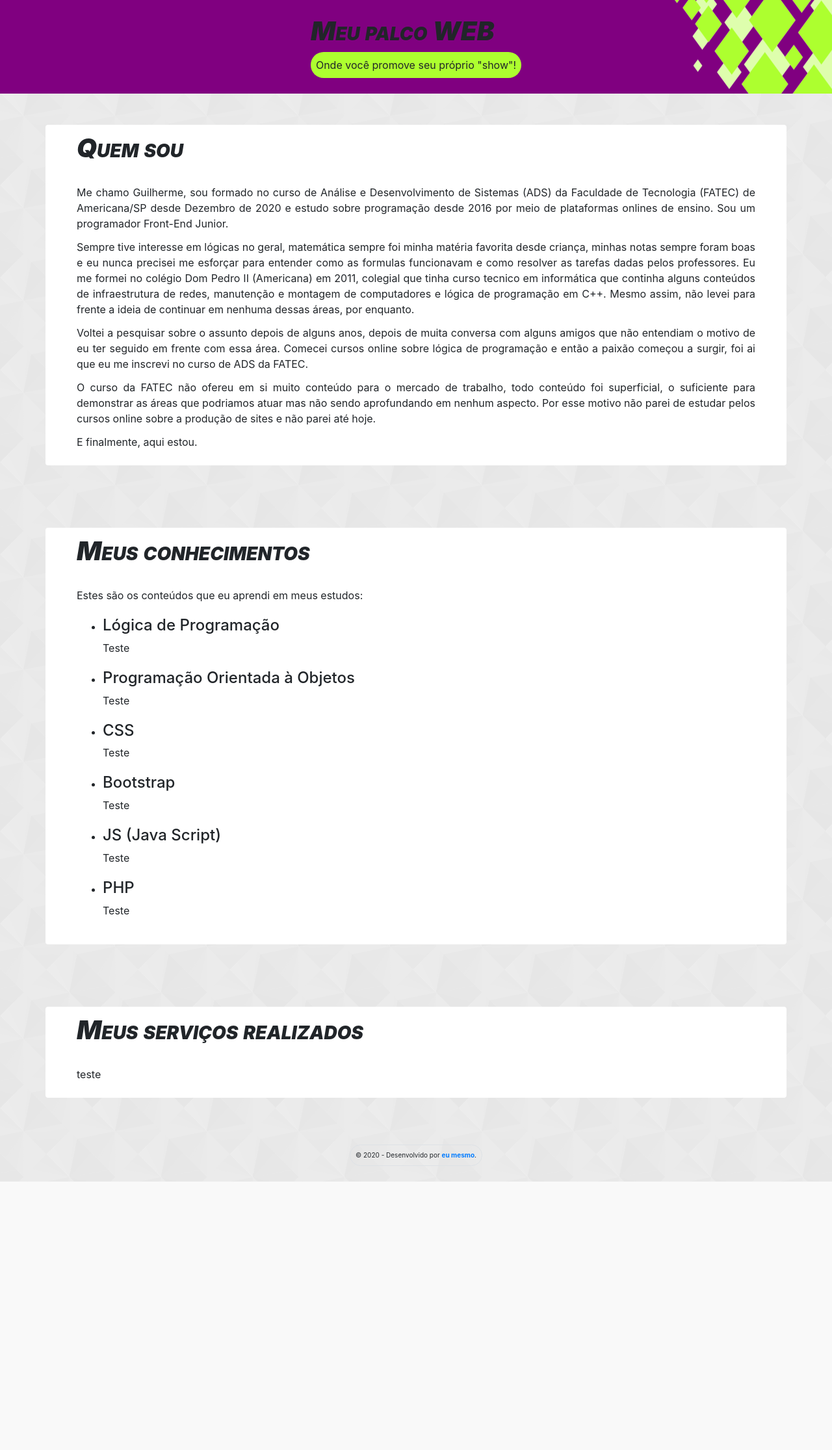
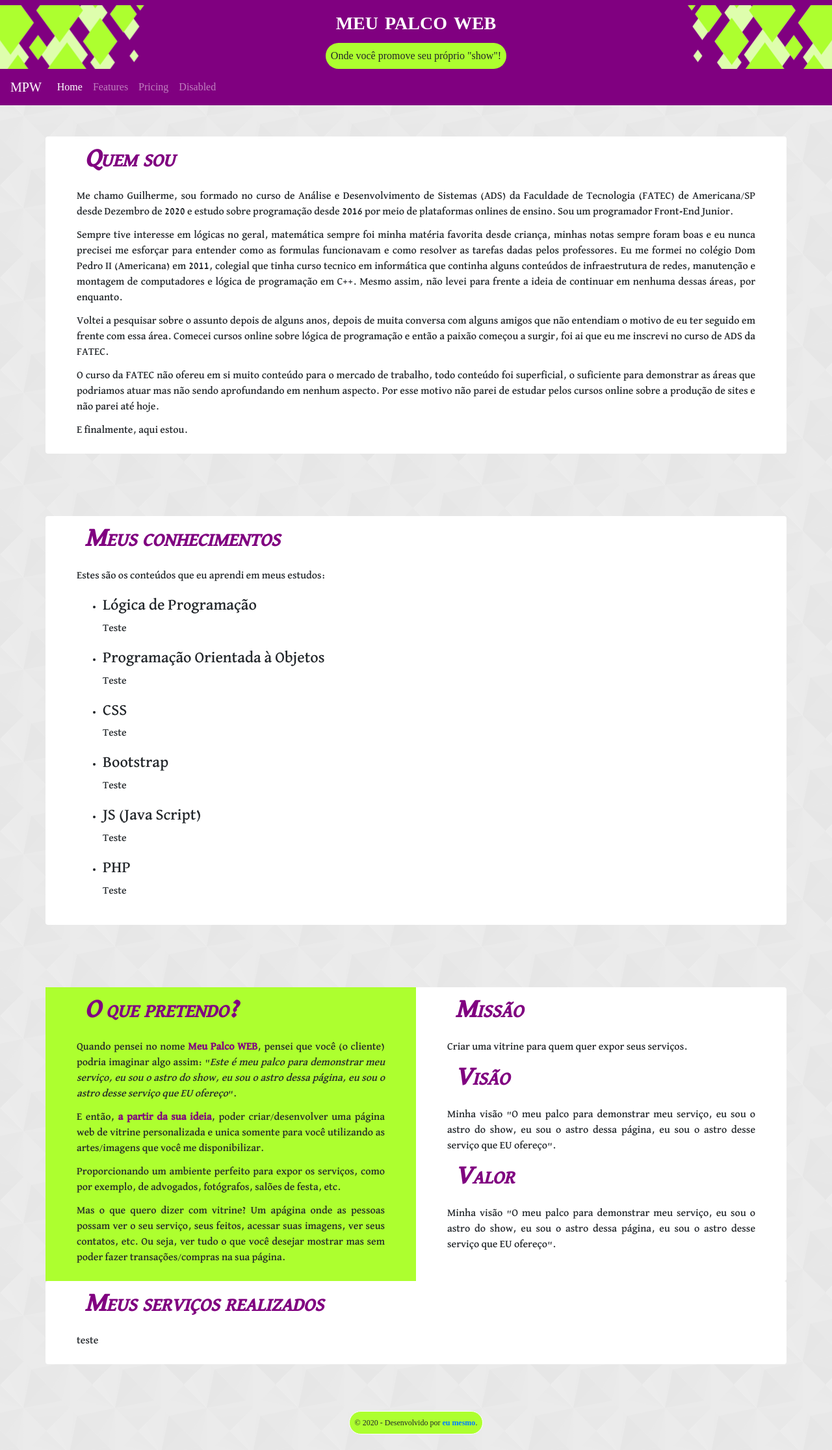
Before and after one commit to guilhermesobu/guilherme.com.br, a PHP site: page / in a window 1280 px wide. Shown: the whole page at 65% size. Before the commit the page ends 1818 px from the top, so only its background shows below. Run offline with PHP 8.4, Linux system fonts and the light colour scheme; some web fonts are replaced.

Commit message:
Adicionado várias mudanças no CSS, aparência da página e conteúdo no serviços oferecidos

```diff
--- a/index.php
+++ b/index.php
@@ -2,19 +2,32 @@
 include 'src/default/defaultTop.php';
 ?>
 
+<div class="row-fluid david bg-diamond">
 
-<div class="">
+<!-- HEADER -->
+    <div id="header" class="">
         <?php
+        require 'src/default/header.php';
+        ?>
+    </div>
 
-    require 'src/default/header.php';
+<!-- NAVBAR -->
+    <div id="navbar" class="sticky-top">
+        <?php
+        require 'src/default/navbar.php';
+        ?>
+    </div>
+
+<!-- CONTENT -->
+    <div id="content">
+
+        <?php
 
         //QUEM SOU
         require 'src/default/aboutMe.php';
 
-
         //CONHECIMENTOS
         require 'src/default/technique.php';
-
 
         //MEUS TRABALHOS
         require 'src/default/myServices.php';
@@ -29,14 +42,11 @@
          * Meus horários e contato
          */
 
-
-
-
         require 'src/default/copyright.php';
 
         ?>
     </div>
-
+</div>
 
 <?php
 include 'src/default/defaultBotton.php';
--- /dev/null
+++ b/scss/classes.css
@@ -0,0 +1,46 @@
+.bg-purple{
+    background-color: #800080;
+}
+.bg-green{
+    background-color: #adff2f;
+}
+
+.bg-diamond{
+    background-image: url('/src/img/diac_roxo.png');
+}
+
+.header-squares{
+    background-repeat: no-repeat;
+    background-position: right;
+    background-image: url('/src/img/squares.png');
+}
+.header-squares-reverse{
+    background-repeat: no-repeat;
+    background-position: right;
+    background-image: url('/src/img/squares.png');
+    transform: scaleX(-1);
+}
+
+.fixed-height-50{
+    height: 50px;
+}
+
+
+
+/* HEADER */
+.transition{
+    color: #ffffff;
+    text-align: center;
+    font-size: 40px;
+    transition: font-size 0.1s;
+}
+.transition:hover{
+    font-size: 41px;
+    animation-name: transition;
+    animation-duration: 1s;
+}
+@keyframes transition{
+      0% {color: #ffffff;}
+     30% {color: #adff2f;}
+    100% {color: #ffffff;}
+}
--- /dev/null
+++ b/scss/fonts.css
@@ -0,0 +1,30 @@
+.text-purple{
+    color: #800080;
+}
+.text-green{
+    color: #adff2f;
+}
+
+@font-face{
+    font-family: DavidLibre;
+    src: url(/src/fonts/davidLibre/DavidLibre-Medium.ttf);
+}
+.david{
+    font-family: DavidLibre;
+}
+
+@font-face{
+    font-family: Raleway;
+    src: url(/src/fonts/raleway/static/Raleway-Medium.ttf);
+}
+.raleway{
+    font-family: Raleway !important;
+}
+
+@font-face{
+    font-family: RalewayBold;
+    src: url(/src/fonts/raleway/static/Raleway-ExtraBold.ttf);
+}
+.raleway-bold{
+    font-family: RalewayBold !important;
+}
--- a/scss/index.css
+++ b/scss/index.css
@@ -1,11 +1,3 @@
-.bg-purple{
-    background-color: #800080;
-}
-
-.bg-green{
-    background-color: #adff2f;
-}
-
 p {
     margin: 0;
 }
@@ -16,23 +8,17 @@ p {
 }
 
 h1{
-    font-style: italic;
+    color: #800080;
     font-variant: small-caps;
     font-weight: 900;
+}
+
+#content h1{
+    padding-left: 12px;
+    margin-top: 12px;
+    font-style: italic;
 }
 
 li{
     padding-top: 20px;
 }
-
-.bg-diamond{
-    background-image: url('/src/img/diac_roxo.png');
-}
-
-.header-squares{
-    background-repeat: no-repeat;
-    background-position: right;
-    background-image: url('/src/img/squares.png');
-}
-
-/*    style="background-image: url('./src/img/diac_roxo.png');"
--- a/src/default/aboutMe.php
+++ b/src/default/aboutMe.php
@@ -2,9 +2,7 @@
     <div class="row rounded bg-white">
 
         <div class="col pb-4 px-5" id="am">
-            <p>
-                <h1>Quem sou</h1>
-            </p>
+            <h1>Quem sou</h1>
 
             <p>Me chamo Guilherme, sou formado no curso de Análise e Desenvolvimento de Sistemas (ADS) da Faculdade de Tecnologia (FATEC) de Americana/SP desde Dezembro de 2020 e estudo sobre programação desde 2016 por meio de plataformas onlines de ensino. Sou um programador Front-End Junior.</p>
 
--- a/src/default/copyright.php
+++ b/src/default/copyright.php
@@ -1,6 +1,6 @@
 <!-- COPYRIGHT -->
 <div class="row py-4 m-0 d-flex justify-content-around align-items-center">
-    <p style="font-size: 10px;" class="border p-2 rounded-pill text-center">
+    <p style="font-size: 12px;" class="border border-white p-2 rounded-pill text-center bg-green raleway">
     © 2020 - Desenvolvido por
         <strong><a href="">eu mesmo</a></strong>.
     </p>
--- a/src/default/defaultTop.php
+++ b/src/default/defaultTop.php
@@ -4,10 +4,12 @@
     <head>
         <link rel="stylesheet" href="/bootstrap/css/bootstrap.min.css" crossorigin="anonymous">
         <link rel="stylesheet" href="/scss/index.css">
+        <link rel="stylesheet" href="/scss/fonts.css">
+        <link rel="stylesheet" href="/scss/classes.css">
         <link rel="shortcut icon" type="/image/x-icon" hef="favicon.ico" />
 
         <meta charset='UTF-8'>
         <meta name="viewport" content="width=device-width, initial-scale=1, shrink-to-fit=no" />
     </head>
 
-    <body class="bg-diamond" >
+    <body>
--- a/src/default/header.php
+++ b/src/default/header.php
@@ -1,11 +1,16 @@
-<div class="container-fluid header-squares bg-purple sticky-top pb-4">
-    <div class="row justify-content-center">
-        <div class="col-fill">
-            <img src="">
-            <h1>Meu palco WEB</h1>
-            <p class="bg-green rounded rounded-pill p-2 text-center">
+<div class="container-fluid bg-purple">
+    <div class="row justify-content-center pt-2">
+
+        <div class="col-lg header-squares-reverse"></div>
+
+        <div class="col-fill px-4">
+            <h1 class="text-center raleway-bold transition fixed-height-50 align-items-center">meu palco web</h1>
+            <p class="bg-green rounded rounded-pill p-2 text-center raleway">
                 Onde você promove seu próprio "show"!
             </p>
         </div>
+
+        <div class="col-md header-squares"></div>
+
     </div>
 </div>
--- a/src/default/myServices.php
+++ b/src/default/myServices.php
@@ -1,11 +1,37 @@
 <div class="container py-5">
+
+    <div class="row rounded bg-white">
+        <div class="col pb-4 px-5 bg-green" id="am">
+            <h1>O que pretendo?</h1>
+
+            <p>Quando pensei no nome <b class="text-purple">Meu Palco WEB</b>, pensei que você (o cliente) podria imaginar algo assim: "<i>Este é meu palco para demonstrar meu serviço, eu sou o astro do show, eu sou o astro dessa página, eu sou o astro desse serviço que EU ofereço</i>".</p>
+
+            <p>E então, <b class="text-purple">a partir da sua ideia</b>, poder criar/desenvolver uma página web de vitrine personalizada e unica somente para você utilizando as artes/imagens que você me disponibilizar.</p>
+
+            <p>Proporcionando um ambiente perfeito para expor os serviços, como por exemplo, de advogados, fotógrafos, salões de festa, etc.</p>
+
+            <p>Mas o que quero dizer com vitrine? Um apágina onde as pessoas possam ver o seu serviço, seus feitos, acessar suas imagens, ver seus contatos, etc. Ou seja, ver tudo o que você desejar mostrar mas sem poder fazer transações/compras na sua página.</p>
+
+
+        </div>
+
+        <div class="col pb-4 px-5" id="am">
+            <h1>Missão</h1>
+            <p>Criar uma vitrine para quem quer expor seus serviços.</p>
+
+            <h1>Visão</h1>
+            <p>Minha visão "O meu palco para demonstrar meu serviço, eu sou o astro do show, eu sou o astro dessa página, eu sou o astro desse serviço que EU ofereço".</p>
+
+            <h1>Valor</h1>
+            <p>Minha visão "O meu palco para demonstrar meu serviço, eu sou o astro do show, eu sou o astro dessa página, eu sou o astro desse serviço que EU ofereço".</p>
+        </div>
+
+    </div>
+
     <div class="row rounded bg-white">
 
-
         <div class="col pb-4 px-5" id="am">
-            <p>
-                <h1>Meus serviços realizados</h1>
-            </p>
+            <h1>Meus serviços realizados</h1>
             <p>teste</p>
         </div>
 
--- /dev/null
+++ b/src/default/navbar.php
@@ -0,0 +1,14 @@
+<nav class="navbar navbar-expand-lg navbar-dark bg-purple raleway">
+    <a class="navbar-brand" href="/">MPW</a>
+    <button class="navbar-toggler" type="button" data-toggle="collapse" data-target="#navbarNavAltMarkup" aria-controls="navbarNavAltMarkup" aria-expanded="false" aria-label="Toggle navigation">
+        <span class="navbar-toggler-icon"></span>
+    </button>
+    <div class="collapse navbar-collapse" id="navbarNavAltMarkup">
+        <div class="navbar-nav">
+            <a class="nav-link active" href="">Home <span class="sr-only">(current)</span></a>
+            <a class="nav-link" href="">Features</a>
+            <a class="nav-link" href="">Pricing</a>
+            <a class="nav-link" href="">Disabled</a>
+        </div>
+    </div>
+</nav>
--- a/src/default/technique.php
+++ b/src/default/technique.php
@@ -3,9 +3,7 @@
 
 
         <div class="col pb-4 px-5" id="am">
-            <p>
-                <h1>Meus conhecimentos</h1>
-            </p>
+            <h1>Meus conhecimentos</h1>
             <p>Estes são os conteúdos que eu aprendi em meus estudos:</p>
             <ul>
 
```
Lines whose indentation alone changed are shown as unchanged.
